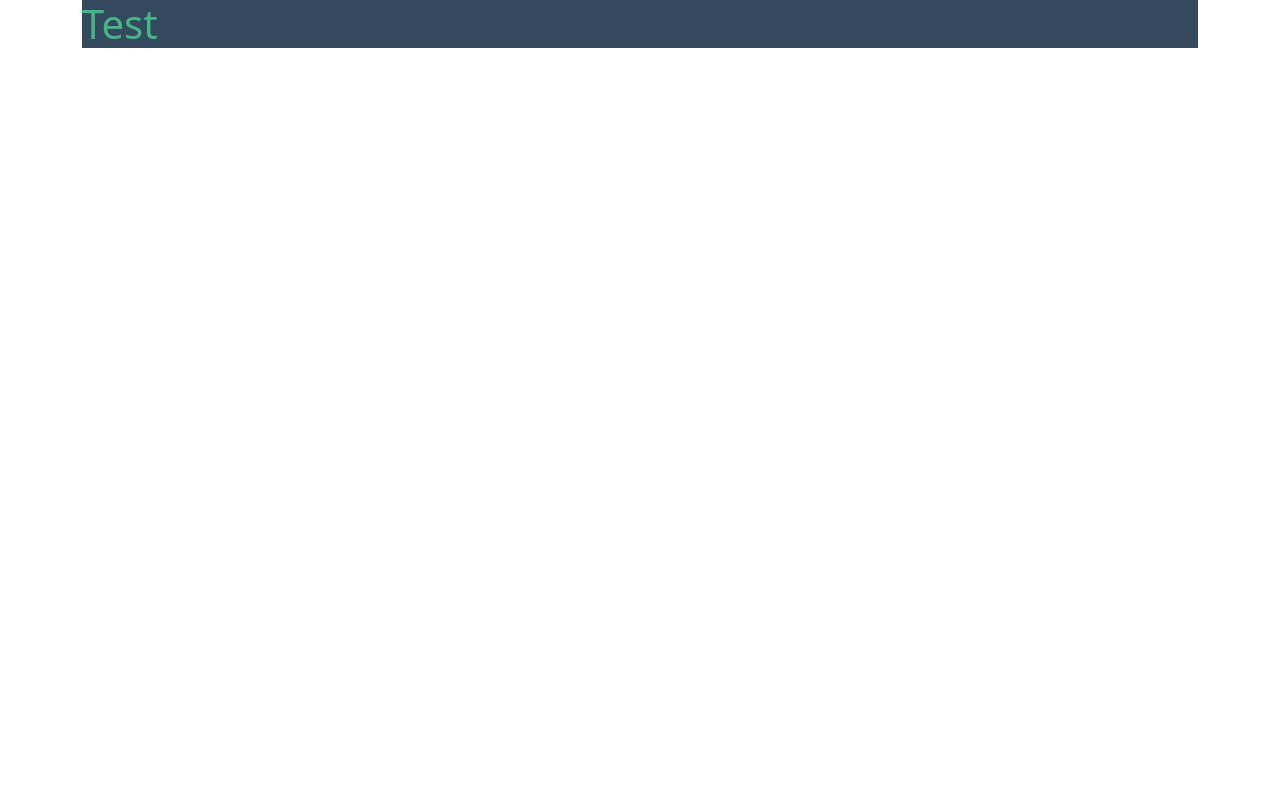
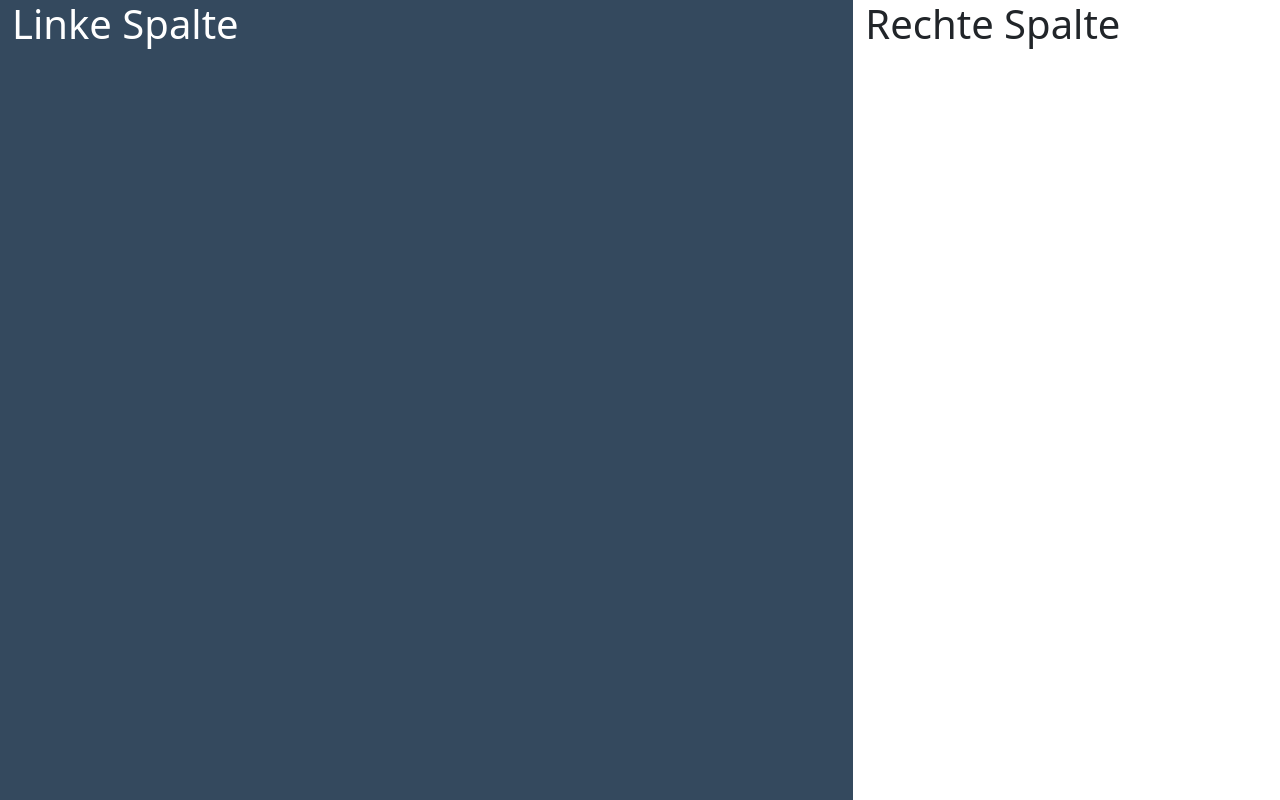
Before and after one commit to cf1887/VueJS_Code, a Vue app in the folder 05_shop/: page / in a window 1280 px wide. Built offline with nearby package versions, Linux system fonts and the light colour scheme.

Commit message:
05_shop: Grundsätzliche Layout-Component erstellt und eingebunden

```diff
--- a/05_shop/src/App.vue
+++ b/05_shop/src/App.vue
@@ -1,14 +1,20 @@
 <template>
-  <div class="container">
-    <h1 class="bg-vue text-vue2">Test</h1>
-  </div>
+    <TheTwoColumsLayout
+        :leftColumnClass="'col-md-8 bg-vue'"
+        :rightColumnClass="'col-md-4'"
+        :fullsize="true"
+    ></TheTwoColumsLayout>
 </template>
 
 <script>
+import TheTwoColumsLayout from "./layouts/TheTwoColumnsLayout.vue";
 
 export default {
-  name: 'App',
-}
+    name: "App",
+    components: {
+        TheTwoColumsLayout,
+    },
+};
 </script>
 
 <style>
--- /dev/null
+++ b/05_shop/src/layouts/TheTwoColumnsLayout.vue
@@ -0,0 +1,54 @@
+<template>
+    <div class="container-fluid" :class="containerClasses">
+        <div class="row" :class="rowClasses">
+            <div :class="leftColumnClasses">
+                <slot name="leftCol">
+                    <h1>Linke Spalte</h1>
+                </slot>
+            </div>
+            <div :class="rightColumnClasses">
+                <slot name="rightCol">
+                    <h1>Rechte Spalte</h1>
+                </slot>
+            </div>
+        </div>
+    </div>
+</template>
+
+<script>
+export default {
+    name: "TheTwoColumnsLayout",
+    props: {
+        leftColumnClass: {
+            type: String,
+            default: "col-md-8",
+        },
+        rightColumnClass: {
+            type: String,
+            default: "col-md-4",
+        },
+        fullsize: {
+            type: Boolean,
+            default: false,
+        },
+    },
+    computed: {
+        leftColumnClasses() {
+            return [this.leftColumnClass, this.fullsize ? "h-100" : ""];
+        },
+        rightColumnClasses() {
+            return [this.rightColumnClass, this.fullsize ? "h-100" : ""];
+        },
+        rowClasses() {
+            // Height: 100% auf 100% setzen
+            return [this.fullsize ? "h-100" : ""];
+        },
+        containerClasses() {
+            // vh (= vue-height) auf 100% setzen
+            return [this.fullsize ? "vh-100" : ""];
+        },
+    },
+};
+</script>
+
+<style scoped></style>
```
Lines whose indentation alone changed are shown as unchanged.
